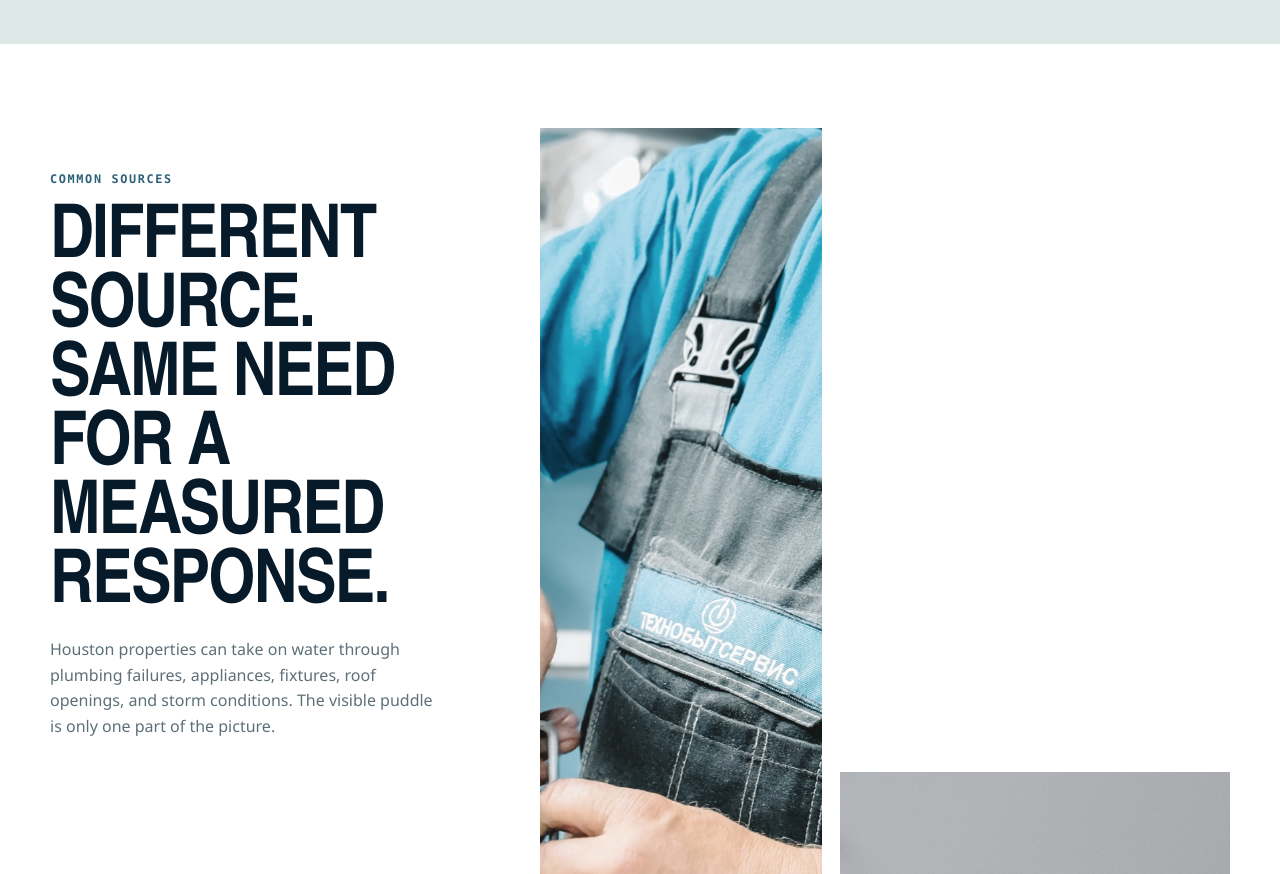
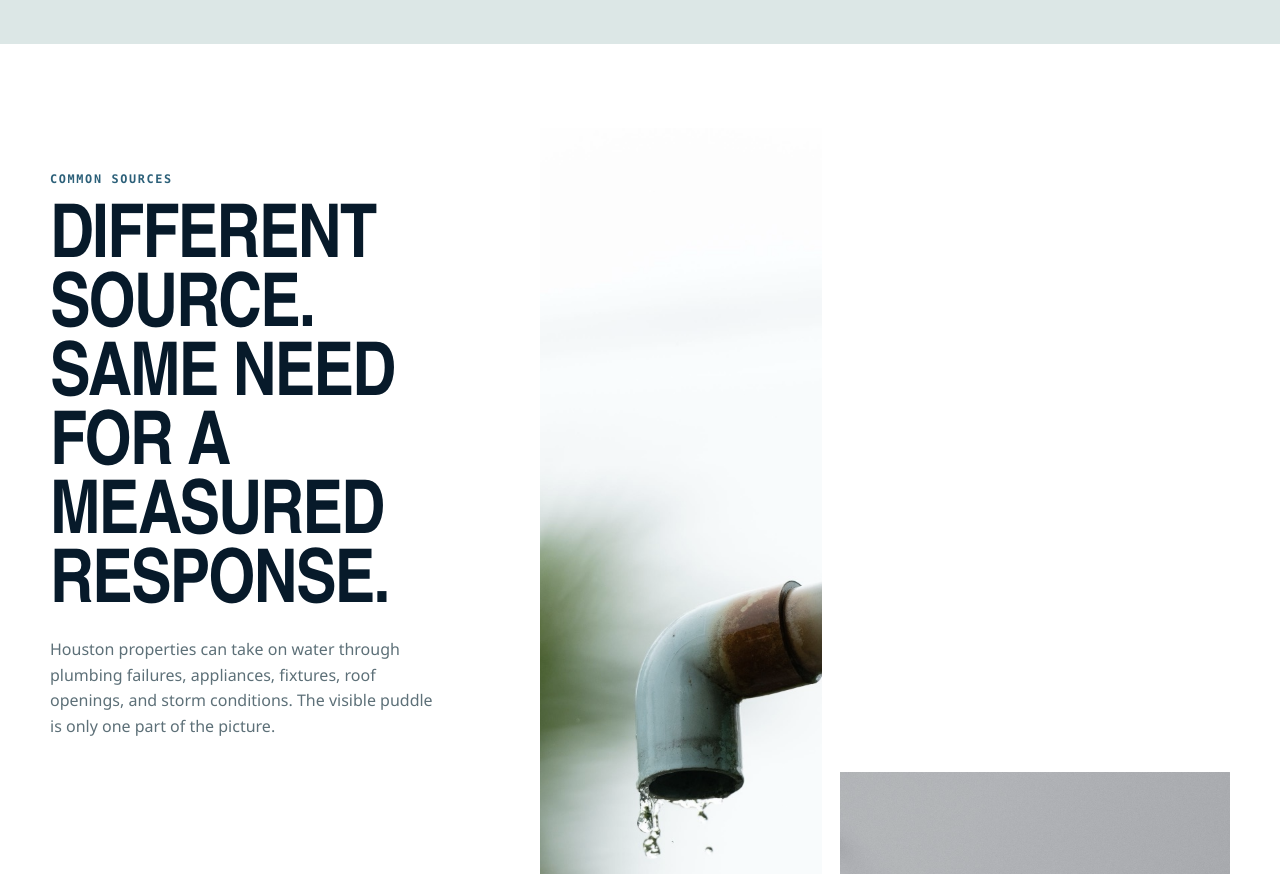
Before and after one commit to DaInfernalCoder/bayou-dryline-water-damage-restoration-houston, a plain HTML site: page index.html in a window 1280 px wide. Shown: the part 5760-6634 px from the top of the page. Drawn offline with Linux system fonts and the light colour scheme.

Commit message:
fix: remove branded stock image

```diff
--- a/index.html
+++ b/index.html
@@ -199,7 +199,7 @@
           <p>Houston properties can take on water through plumbing failures, appliances, fixtures, roof openings, and storm conditions. The visible puddle is only one part of the picture.</p>
         </div>
         <div class="source-visuals">
-          <figure><img src="assets/photos/pipe-repair.jpg" alt="Close view of a plumber repairing a pipe connection" loading="eager" width="900" height="1200"><figcaption>Supply and pipe leaks</figcaption></figure>
+          <figure><img src="assets/photos/leaking-pipe.jpg" alt="Water dripping from an unbranded outdoor pipe" loading="eager" width="900" height="1200"><figcaption>Supply and pipe leaks</figcaption></figure>
           <figure><img src="assets/photos/dripping-faucet.jpg" alt="A faucet dripping over a bathroom sink" loading="eager" width="900" height="600"><figcaption>Fixtures and overflows</figcaption></figure>
         </div>
       </div>
```
Also changed, not shown: SOURCES.txt, assets/photos/leaking-pipe.jpg (added), assets/photos/pipe-repair.jpg (deleted).
